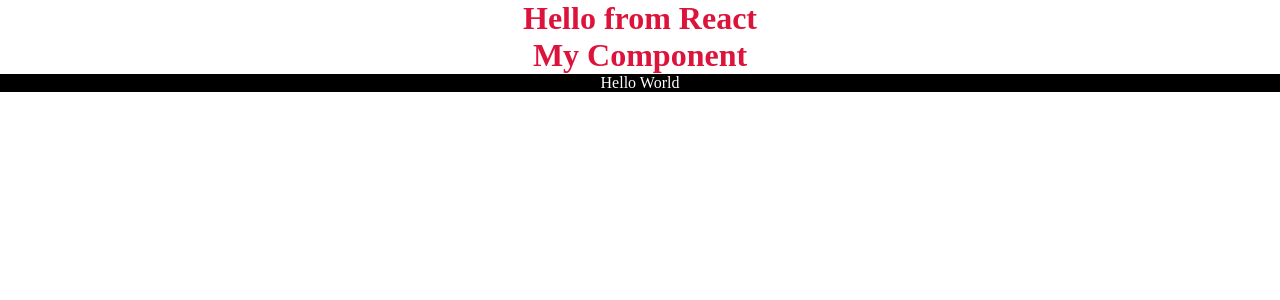
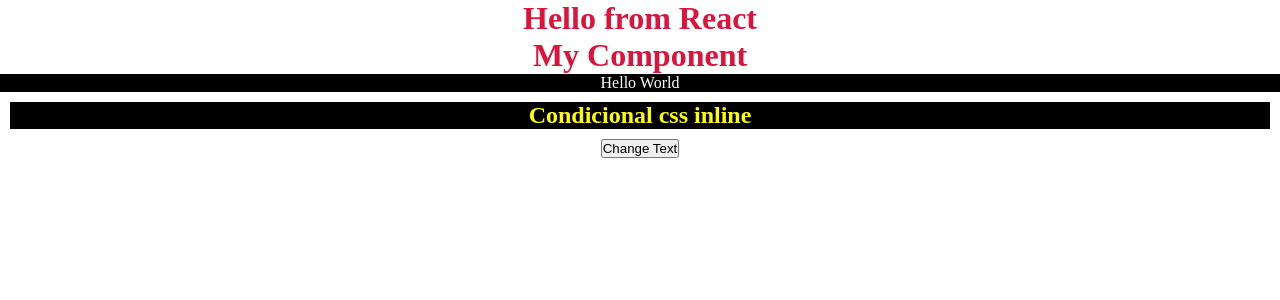
Before and after one commit to Victor-Palha/React-Estudos, a React (Create React App) app in the folder Estudos/react-css/: page / in a window 1280 px wide. Shown: the top 300 px of the page. Built offline with nearby package versions, Linux system fonts and the light colour scheme.

Commit message:
Dinamic css inline

```diff
--- a/Estudos/react-css/src/App.js
+++ b/Estudos/react-css/src/App.js
@@ -1,14 +1,26 @@
 
 import './App.css';
 import MyComponent from './components/MyComponent';
+import {useState} from "react"
 
 function App() {
+  const [vali, setVali] = useState(10)
+  function handleText(){
+    if(vali === 10){
+      setVali(20)
+    }else{
+      setVali(10)
+    }
+  }
   return (
     <div className="App">
       {/* Global css */}
       <h1>Hello from React</h1>
       {/* Css component */}
       <MyComponent/>
+      {/* Dinamic css inline */}
+      <h2 style={ vali < 15 ? ({color:"yellow", backgroundColor:"black", margin:"10px"}) : ({color:"blue", backgroundColor:"grey", margin:"10px"}) }>Condicional css inline</h2>
+      <button onClick={handleText}>Change Text</button>
     </div>
   );
 }
```
